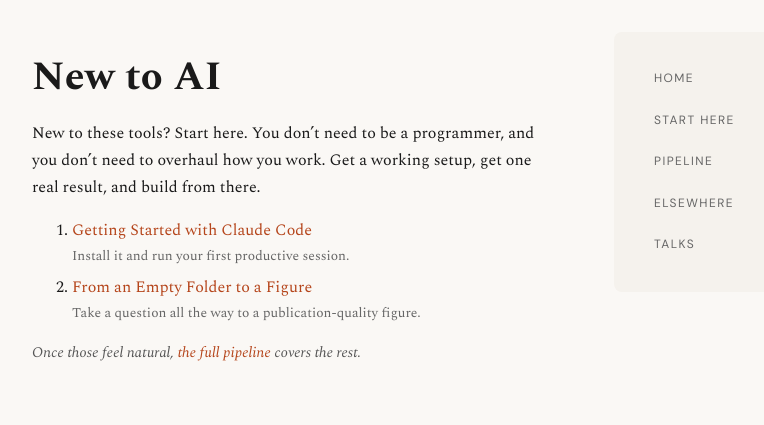
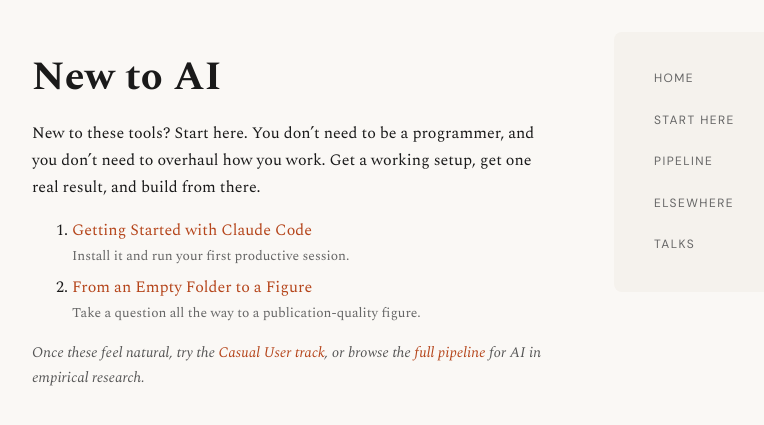
Before and after one commit to matteonorm/ai-for-empirical-research, a Jekyll site: the page built from start-here/new-to-ai.md, in a window 1280 px wide. Shown: the top 425 px of the page, without its empty margins (192-956 px from the left). Built offline with Jekyll 4.4.1, drawn with Linux system fonts in a browser that asks for light colours.

Commit message:
Per-track closing lines matching the graduation ladder
Co-Authored-By: Claude Opus 4.6 <noreply@anthropic.com>
Claude-Session: https://claude.ai/code/session_01HepUNFt6qv4acSiSSC5XLj

```diff
--- a/_data/tracks.yml
+++ b/_data/tracks.yml
@@ -11,8 +11,6 @@ new-to-ai:
     - title: "From an Empty Folder to a Figure"
       url: "/pipeline/02-data-analysis"
       why: "Take a question all the way to a publication-quality figure."
-  closing_before: "Once those feel natural, "
-  closing_after: " covers the rest."
 
 casual-user:
   title: "Casual User"
--- a/start-here/new-to-ai.md
+++ b/start-here/new-to-ai.md
@@ -30,6 +30,4 @@ track_key: "new-to-ai"
 </ul>
 {% endif %}
 
-{% if track.closing_before %}
-<p class="track-closing">{{ track.closing_before }}<a href="{{ '/pipeline/' | relative_url }}">the full pipeline</a>{{ track.closing_after }}</p>
-{% endif %}
+<p class="track-closing">Once these feel natural, try the <a href="{{ '/start-here/casual-user' | relative_url }}">Casual User track</a>, or browse the <a href="{{ '/pipeline/' | relative_url }}">full pipeline</a> for AI in empirical research.</p>
```
Also changed, not shown: HANDOFF.md (+7 -2 lines), start-here/casual-user.md (+2 -0 lines), start-here/power-user.md (+2 -0 lines), changelog.md.
